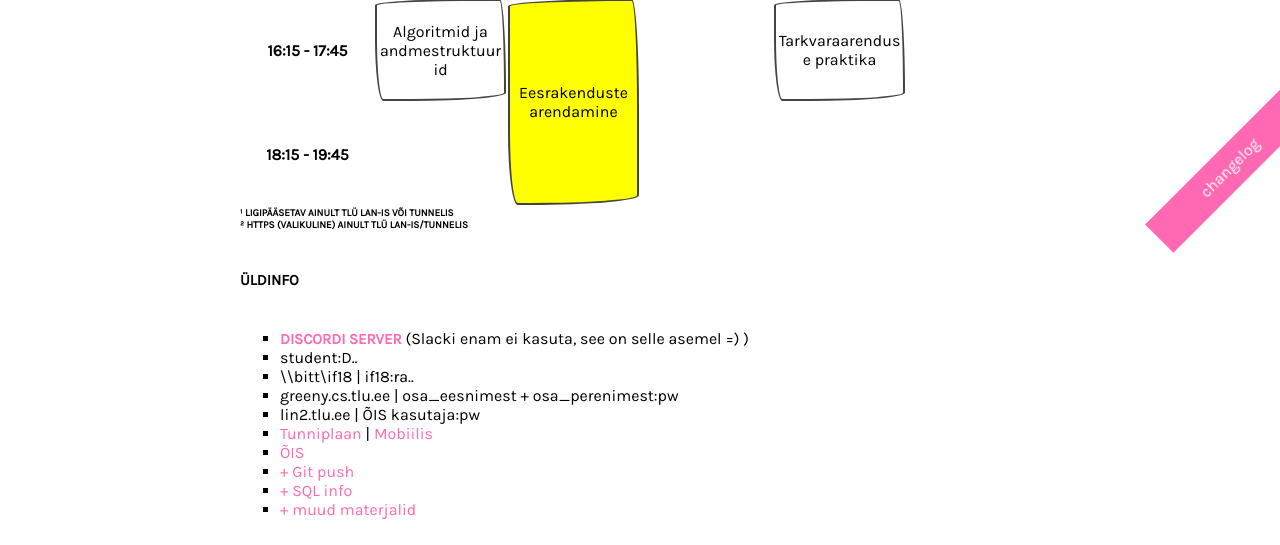
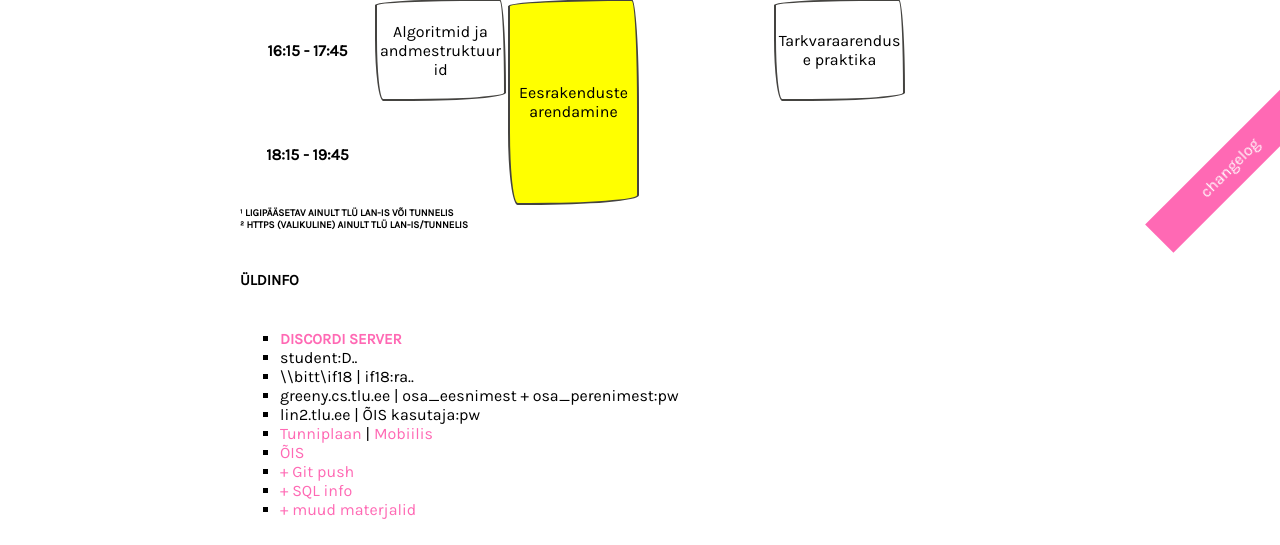
Before and after one commit to raimopew/if18_schedule, a PHP site: page /index.php?tab=i in a window 1280 px wide. Shown: the part 587-1132 px from the top of the page. Run offline with PHP 8.4, Linux system fonts and the light colour scheme; data that the repository does not hold is empty.

Commit message:
Remove slack

```diff
--- a/index.php
+++ b/index.php
@@ -383,7 +383,7 @@ if ($numberOfTheDay > 5) {
 <h4>Üldinfo</h4>
 <ul>
 	<li>
-		<h8><a href="https://discord.gg/pTMsdgF" class="special" target="_blank">DISCORDI server</a></h8> (Slacki enam ei kasuta, see on selle asemel =) )
+		<h8><a href="https://discord.gg/pTMsdgF" class="special" target="_blank">DISCORDI server</a></h8>
 	</li>
 	<li>student:D..</li>
 	<li>\\bitt\if18 | if18:ra..</li>
```
